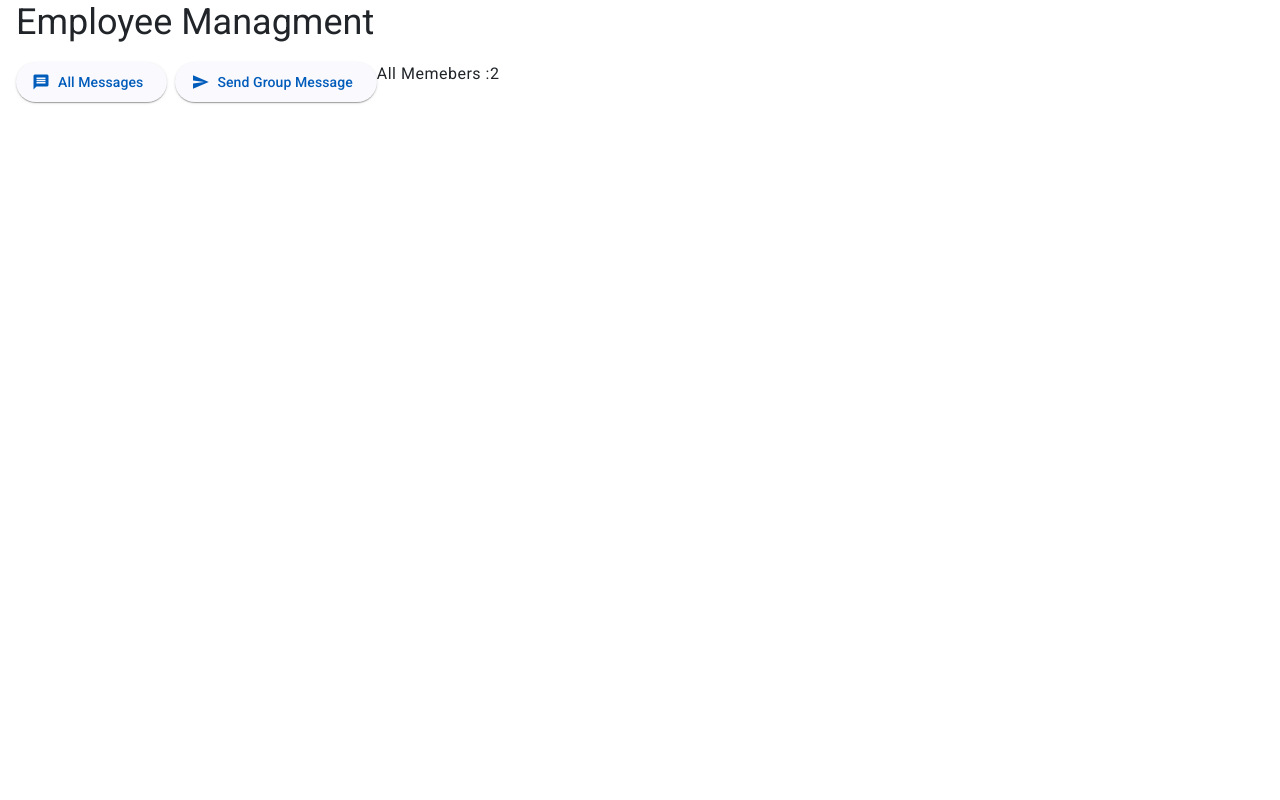
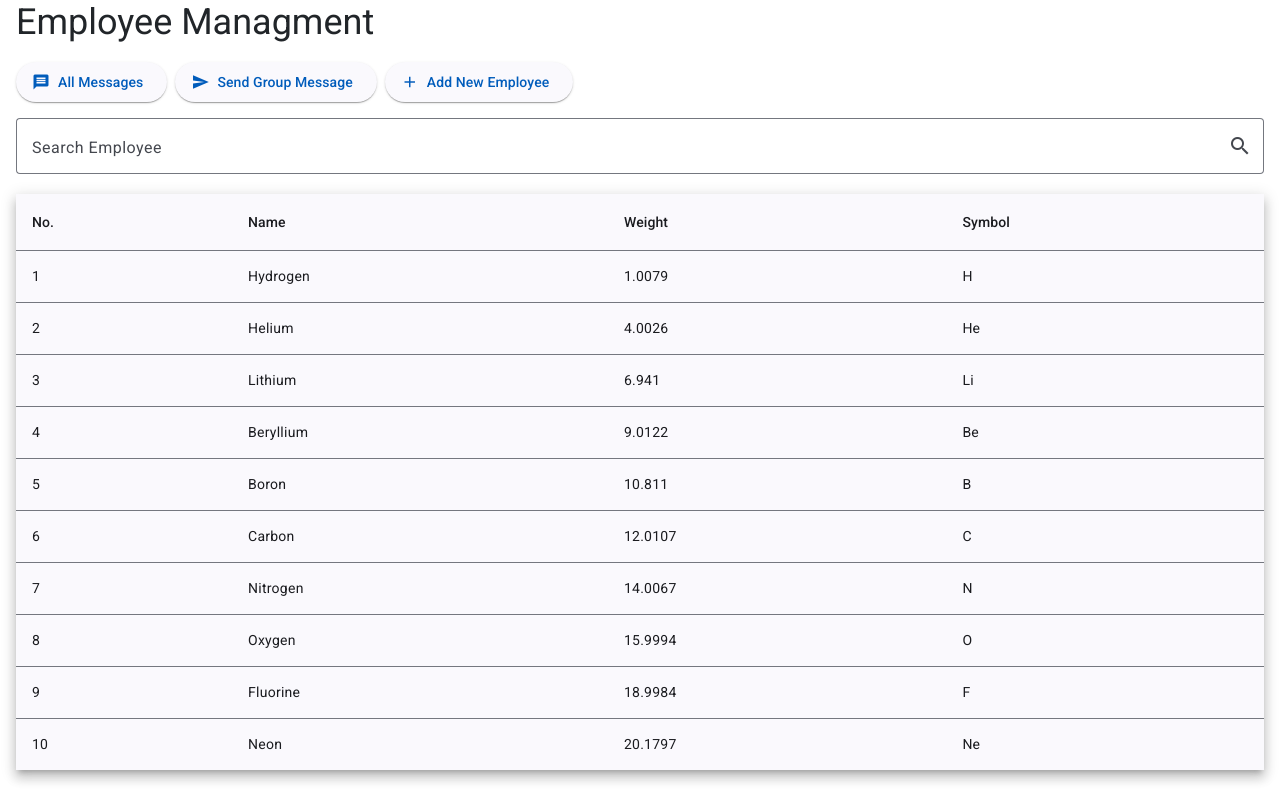
Before and after one commit to GrandAmir72/en-punch-card, an Angular app in the folder en-puch-card-app/: page /employee in a window 1280 px wide. Built offline with nearby package versions, Linux system fonts and the light colour scheme.

Commit message:
employee page UI and add new employee dialog box

```diff
--- a/en-puch-card-app/src/app/components/Dashboard/Offices/employee-managment/employee-managment.component.html
+++ b/en-puch-card-app/src/app/components/Dashboard/Offices/employee-managment/employee-managment.component.html
@@ -4,7 +4,46 @@
         <div class="d-flex justify-content-start">
             <button mat-raised-button><mat-icon> message</mat-icon> All Messages</button>
             <button mat-raised-button class="ms-2"> <mat-icon>send</mat-icon> Send Group Message</button>
-            <span>All Memebers :2</span>
+            <button mat-raised-button class="ms-2" (click)="openDialog()"> <mat-icon>add</mat-icon> Add New Employee</button>
         </div>
     </div>
+    <div class="col-12 mt-3">
+        <mat-form-field appearance="outline" class="w-100">
+            <mat-label>Search Employee</mat-label>
+            <input matInput placeholder="Employee...">
+            <mat-icon matSuffix>search</mat-icon>
+        </mat-form-field>
+        <table mat-table [dataSource]="dataSource" class="mat-elevation-z8">
+
+            <!--- Note that these columns can be defined in any order.
+                  The actual rendered columns are set as a property on the row definition" -->
+
+            <!-- Position Column -->
+            <ng-container matColumnDef="position">
+                <th mat-header-cell *matHeaderCellDef> No. </th>
+                <td mat-cell *matCellDef="let element"> {{element.position}} </td>
+            </ng-container>
+
+            <!-- Name Column -->
+            <ng-container matColumnDef="name">
+                <th mat-header-cell *matHeaderCellDef> Name </th>
+                <td mat-cell *matCellDef="let element"> {{element.name}} </td>
+            </ng-container>
+
+            <!-- Weight Column -->
+            <ng-container matColumnDef="weight">
+                <th mat-header-cell *matHeaderCellDef> Weight </th>
+                <td mat-cell *matCellDef="let element"> {{element.weight}} </td>
+            </ng-container>
+
+            <!-- Symbol Column -->
+            <ng-container matColumnDef="symbol">
+                <th mat-header-cell *matHeaderCellDef> Symbol </th>
+                <td mat-cell *matCellDef="let element"> {{element.symbol}} </td>
+            </ng-container>
+
+            <tr mat-header-row *matHeaderRowDef="displayedColumns"></tr>
+            <tr mat-row *matRowDef="let row; columns: displayedColumns;"></tr>
+        </table>
+    </div>
 </div>
--- a/en-puch-card-app/src/app/components/Dashboard/Offices/employee-managment/employee-managment.component.ts
+++ b/en-puch-card-app/src/app/components/Dashboard/Offices/employee-managment/employee-managment.component.ts
@@ -1,10 +1,39 @@
-import { Component } from '@angular/core';
+import { Component, inject } from '@angular/core';
+import { MatDialog } from '@angular/material/dialog';
+import { DialoNewEmployeeComponent } from './dialo-new-employee/dialo-new-employee.component';
+export interface PeriodicElement {
+  name: string;
+  position: number;
+  weight: number;
+  symbol: string;
+}
 
+const ELEMENT_DATA: PeriodicElement[] = [
+  {position: 1, name: 'Hydrogen', weight: 1.0079, symbol: 'H'},
+  {position: 2, name: 'Helium', weight: 4.0026, symbol: 'He'},
+  {position: 3, name: 'Lithium', weight: 6.941, symbol: 'Li'},
+  {position: 4, name: 'Beryllium', weight: 9.0122, symbol: 'Be'},
+  {position: 5, name: 'Boron', weight: 10.811, symbol: 'B'},
+  {position: 6, name: 'Carbon', weight: 12.0107, symbol: 'C'},
+  {position: 7, name: 'Nitrogen', weight: 14.0067, symbol: 'N'},
+  {position: 8, name: 'Oxygen', weight: 15.9994, symbol: 'O'},
+  {position: 9, name: 'Fluorine', weight: 18.9984, symbol: 'F'},
+  {position: 10, name: 'Neon', weight: 20.1797, symbol: 'Ne'},
+];
 @Component({
   selector: 'app-employee-managment',
   templateUrl: './employee-managment.component.html',
   styleUrl: './employee-managment.component.css'
 })
 export class EmployeeManagmentComponent {
+  displayedColumns: string[] = ['position', 'name', 'weight', 'symbol'];
+  dataSource = ELEMENT_DATA;
+  readonly dialog = inject(MatDialog);
+  openDialog() {
+    this.dialog.open(DialoNewEmployeeComponent,{
+      height: '400px',
+      width: '600px',
+    });
 
+  }
 }
--- a/en-puch-card-app/src/app/components/Dashboard/Offices/offices-module/offices-module.module.ts
+++ b/en-puch-card-app/src/app/components/Dashboard/Offices/offices-module/offices-module.module.ts
@@ -19,6 +19,7 @@
 import { AttendanceManagmentComponent } from '../attendance-managment/attendance-managment.component';
 import { AttendanceSummaryComponent } from '../attendance-summary/attendance-summary.component';
 import { DialogNewWorkplaceComponent } from '../workplace/dialog-new-workplace/dialog-new-workplace.component';
+import { DialoNewEmployeeComponent } from '../employee-managment/dialo-new-employee/dialo-new-employee.component';
 
 @NgModule({
   declarations: [
@@ -30,6 +31,7 @@
     AttendanceManagmentComponent,
     AttendanceSummaryComponent,
     DialogNewWorkplaceComponent,
+    DialoNewEmployeeComponent
   ],
   imports: [
     CommonModule,
```
Also changed, not shown: en-puch-card-app/src/app/components/Dashboard/Offices/employee-managment/dialo-new-employee/dialo-new-employee.component.ts (added, +10 -0 lines), en-puch-card-app/src/app/components/Dashboard/Offices/employee-managment/dialo-new-employee/dialo-new-employee.component.css (added), en-puch-card-app/src/app/components/Dashboard/Offices/employee-managment/dialo-new-employee/dialo-new-employee.component.html (added), 1 other file (tests, documents, lock files or other folders).
